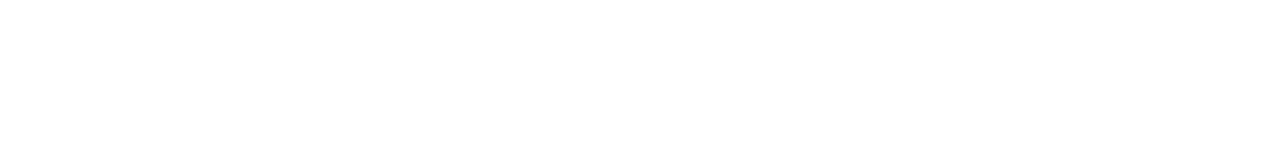
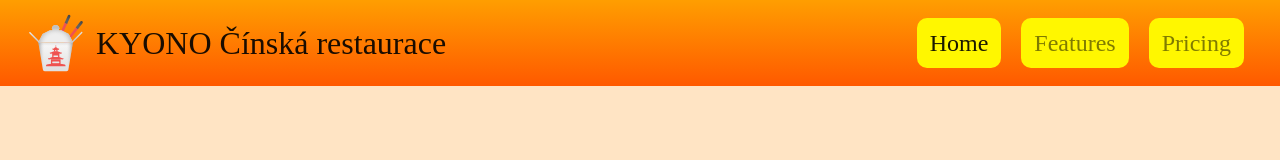
Before and after one commit to Martin-Vala/restaurant-first-multi-page-web, a plain HTML site: page index.html in a window 1280 px wide. Drawn offline with nearby package versions, Linux system fonts and the light colour scheme.

Commit message:
Header first try

```diff
--- a/index.html
+++ b/index.html
@@ -21,7 +21,30 @@
     <link rel="stylesheet" type="text/css" href="./resources/scss/main.css">
 </head>
 <body>
-
+    <header> <!-- HEADER -->
+        <nav class="navbar navbar-expand-lg navbar-light">
+            <a class="navbar-brand" href="#">
+                <img src="./resources/image/takeout-box.svg" width="60" height="60" class="d-inline-block align-top" alt="">
+                KYONO Čínská restaurace
+            </a>
+            <button class="navbar-toggler" type="button" data-toggle="collapse" data-target="#navbarNav" aria-controls="navbarNav" aria-expanded="false" aria-label="Toggle navigation">
+              <span class="navbar-toggler-icon"></span>
+            </button>
+            <div class="collapse navbar-collapse" id="navbarNav">
+              <ul class="navbar-nav">
+                <li class="nav-item active">
+                  <a class="nav-link" href="#">Home <span class="sr-only">(current)</span></a>
+                </li>
+                <li class="nav-item">
+                  <a class="nav-link" href="#">Features</a>
+                </li>
+                <li class="nav-item">
+                  <a class="nav-link" href="#">Pricing</a>
+                </li>
+              </ul>
+            </div>
+          </nav>
+    </header>
 
 
 
--- a/resources/scss/2-basics/_reset.scss
+++ b/resources/scss/2-basics/_reset.scss
@@ -0,0 +1,53 @@
+/* http://meyerweb.com/eric/tools/css/reset/
+   v2.0 | 20110126
+   License: none (public domain)
+*/
+
+html, body, div, span, applet, object, iframe,
+h1, h2, h3, h4, h5, h6, p, blockquote, pre,
+a, abbr, acronym, address, big, cite, code,
+del, dfn, em, img, ins, kbd, q, s, samp,
+small, strike, strong, sub, sup, tt, var,
+b, u, i, center,
+dl, dt, dd, ol, ul, li,
+fieldset, form, label, legend,
+table, caption, tbody, tfoot, thead, tr, th, td,
+article, aside, canvas, details, embed,
+figure, figcaption, footer, header, hgroup,
+menu, nav, output, ruby, section, summary,
+time, mark, audio, video {
+  margin: 0;
+  padding: 0;
+  border: 0;
+  font-size: 100%;
+  font: inherit;
+  vertical-align: baseline;
+}
+/* HTML5 display-role reset for older browsers */
+article, aside, details, figcaption, figure,
+footer, header, hgroup, menu, nav, section {
+  display: block;
+}
+body {
+  line-height: 1;
+}
+ol, ul {
+  list-style: none;
+}
+blockquote, q {
+  quotes: none;
+}
+blockquote:before, blockquote:after,
+q:before, q:after {
+  content: '';
+  content: none;
+}
+table {
+  border-collapse: collapse;
+  border-spacing: 0;
+}
+
+a {
+  color: black;
+  text-decoration: none;
+}
--- /dev/null
+++ b/resources/scss/3-layout/_base.scss
@@ -0,0 +1,6 @@
+html {
+    font-size: 16px;
+}
+body {
+    background-color: bisque;
+}
--- a/resources/scss/3-layout/_header.scss
+++ b/resources/scss/3-layout/_header.scss
@@ -0,0 +1,30 @@
+header {
+    background: linear-gradient(rgb(255, 158, 1), rgb(255, 89, 0));
+    nav {
+        a.navbar-brand {
+            display: flex;
+            align-items: center;
+            font-size: 2rem;
+            img {
+                margin: 0 10px;
+            }
+        }
+        ul {
+            margin-left: auto;
+            margin-right: 10px;
+            li {
+                font-size: 1.5rem;
+                background-color: rgb(255, 247, 0);
+                margin: 0 10px;
+                padding: 5px;
+                border-radius: 10px;
+                &:hover {
+                    background-color: aqua;
+                }
+                a.nav-link {
+                    color:rgb(255, 158, 1);
+                }
+            }
+        }
+    }
+}
--- a/resources/scss/main.scss
+++ b/resources/scss/main.scss
@@ -12,6 +12,7 @@
 @import "2-basics/carousel";
 
 // 3 - LAYOUT
+@import "3-layout/base";
 @import "3-layout/header";
 @import "3-layout/footer";
 
```
Also changed, not shown: resources/image/takeout-box.svg (added), resources/scss/main.css, 1 other file.
